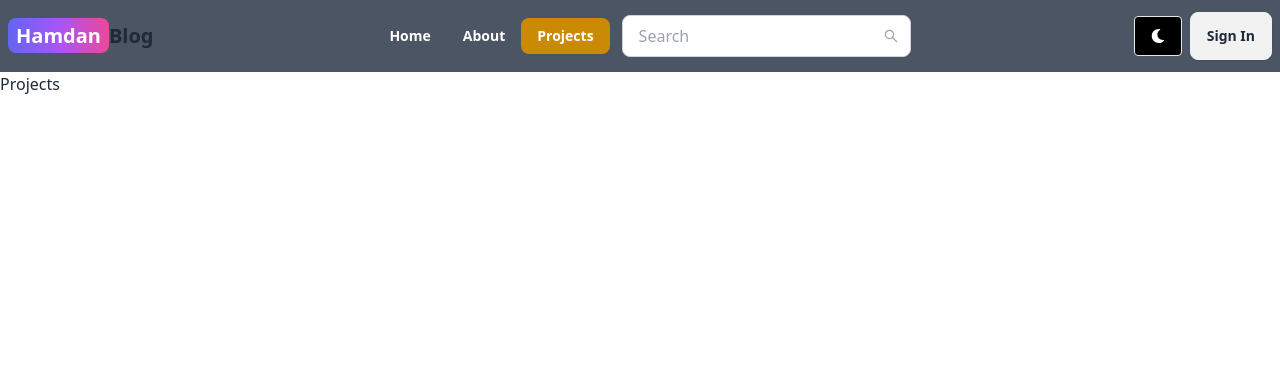
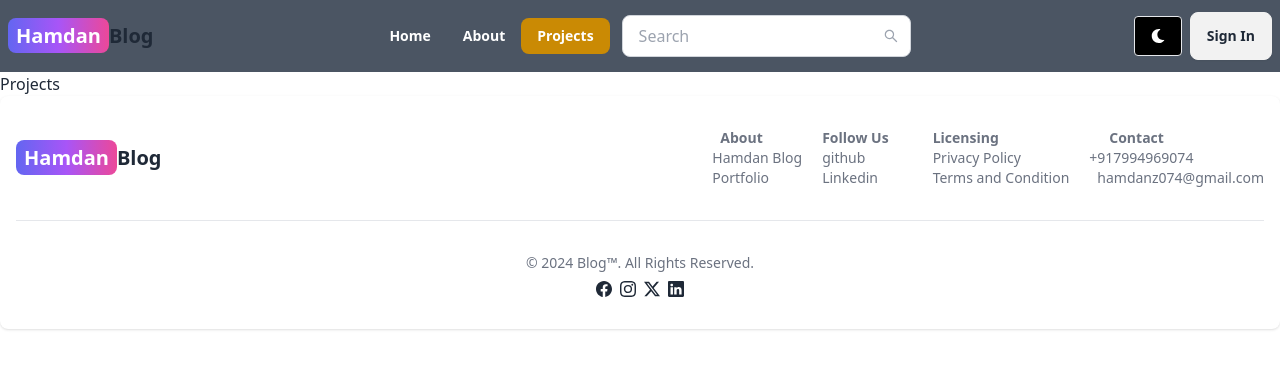
Before and after one commit to hamdanzbr/MERN_BLOG, a React (Vite) app in the folder client/: page /projects in a window 1280 px wide. Shown: the top 368 px of the page. Built offline with nearby package versions, Linux system fonts and the light colour scheme.

Commit message:
create and add the footer component

```diff
--- a/client/src/App.jsx
+++ b/client/src/App.jsx
@@ -7,6 +7,7 @@ import Signnin from './pages/Signnin'
 import Dashboard from './pages/Dashboard'
 import Projects from './pages/Projects'
 import Header from './components/Header'
+import Footer from './components/Footer'
 
 function App() {
   return (
@@ -21,6 +22,7 @@ function App() {
     <Route path='/projects' element={<Projects/>} ></Route>
 
    </Routes>
+   <Footer/>
    </BrowserRouter>
   )
 }
--- /dev/null
+++ b/client/src/components/Footer.jsx
@@ -0,0 +1,73 @@
+import React from 'react'
+import { Link } from 'react-router-dom'
+import {BsFacebook,BsInstagram,BsTwitter,BsLinkedin, BsTwitterX} from 'react-icons/bs'
+function Footer() {
+  return (
+
+
+<footer class="bg-white rounded-lg shadow dark:bg-gray-300">
+    <div class="w-full max-w-screen-xl mx-auto p-4 md:py-8">
+        <div class="sm:flex sm:items-center sm:justify-between">
+        <Link to='/' className='self-center whitespace-nowrap  font-semibold text-lg sm:text-xl'>
+          <span className='px-2 py-1 bg-gradient-to-r from-indigo-500 via-purple-500 to-pink-500 rounded-lg text-white'>Hamdan</span>
+          Blog
+        </Link>
+
+            <ul class="flex flex-wrap items-center mb-6 text-sm font-medium text-gray-500 sm:mb-0 dark:text-green-900 gap-5 ">
+                <li>
+                    <div class=" me-4 md:me-6 ">
+                    <b className='ml-2'>About</b>
+                    </div>
+                    <div>
+                        <Link to='https://www.youtube.com/watch?v=Kkht2mwSL_I&list=PPSV' target='_blank' rel='noopener noreferer' className='hover:underline'>Hamdan Blog</Link><br />
+                        <Link to='https://www.youtube.com/watch?v=Kkht2mwSL_I&list=PPSV' target='_blank' rel='noopener noreferer'className='hover:underline'>Portfolio</Link>
+                        </div>
+
+                </li>
+                <li>
+                    <div class="me-4 md:me-6">
+                        <b>Follow Us</b>
+                        </div>
+                        <div>
+                        <Link to='https://www.youtube.com/watch?v=Kkht2mwSL_I&list=PPSV' target='_blank' rel='noopener noreferer'className='hover:underline'>github</Link><br />
+                        <Link to='https://www.youtube.com/watch?v=Kkht2mwSL_I&list=PPSV' target='_blank' rel='noopener noreferer'className='hover:underline'>Linkedin</Link>
+                        </div>
+                </li>
+                <li>
+                    <div class="me-4 md:me-6">
+                    <b>Licensing</b>
+                    </div>
+                    <div>
+                        <Link to='https://www.youtube.com/watch?v=Kkht2mwSL_I&list=PPSV' target='_blank' rel='noopener noreferer'className='hover:underline'>Privacy Policy</Link><br />
+                        <Link to='#' target='_blank' rel='noopener noreferer'className='hover:underline'>Terms and Condition</Link>
+                        </div>
+                </li>
+                <li>
+                    <div href="#" class="ml-5">
+                    <b>Contact
+                        </b>
+                        </div>
+                        <div>
+                        <Link to='https://www.youtube.com/watch?v=Kkht2mwSL_I&list=PPSV' target='_blank' rel='noopener noreferer'className='hover:underline'>+917994969074</Link><br />
+                        <Link to='https://www.youtube.com/watch?v=Kkht2mwSL_I&list=PPSV' target='_blank' rel='noopener noreferer'className='hover:underline ml-2'>hamdanz074@gmail.com</Link>
+                        </div>
+                </li>
+            </ul>
+        </div>
+        <hr class="my-6 border-gray-200 sm:mx-auto dark:border-gray-700 lg:my-8" />
+        <span class="block text-sm text-gray-500 sm:text-center dark:text-yellow-900">© 2024 <Link to="https://flowbite.com/" class="hover:underline">Blog™</Link>. All Rights Reserved.</span>
+        <div className='flex gap-2 sm:mt-2 mt-4 sm:justify-center'>
+            <Link to='#'><BsFacebook/></Link>
+            <Link to='#'><BsInstagram/></Link>
+            <Link to={'#'}> <BsTwitterX/></Link>
+            <Link to='#'><BsLinkedin/></Link>
+        </div>
+
+    </div>
+</footer>
+
+
+  )
+}
+
+export default Footer
```
